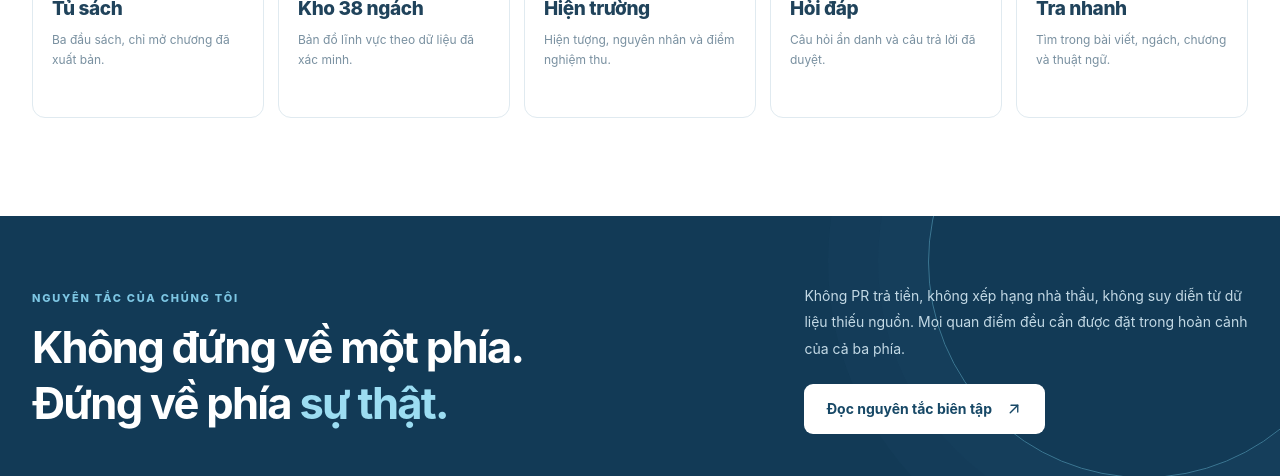
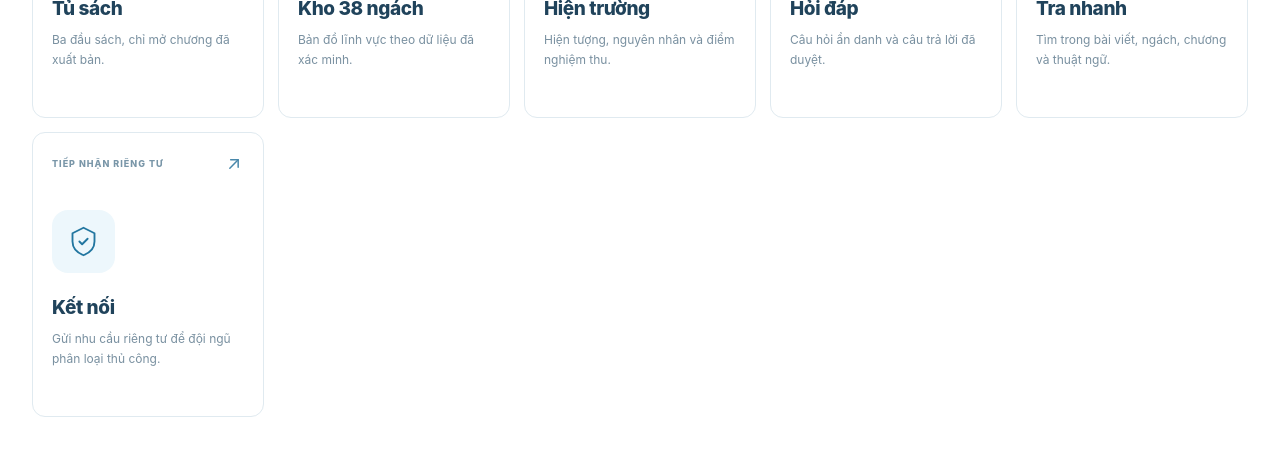
Before and after one commit to hoanglamvu04/conspace, a React (Vite) app in the folder frontend/: page / in a window 1280 px wide. Shown: the part 2540-3016 px from the top of the page. Built offline with nearby package versions, Linux system fonts and the light colour scheme; no server answers.

Commit message:
feat(public): emphasize Connection in navigation and homepage

```diff
--- a/frontend/src/config.js
+++ b/frontend/src/config.js
@@ -27,7 +27,7 @@ export const PRIMARY_NAV = [
   { to: '/hien-truong', label: 'Hiện trường' },
   { to: '/hoi-dap', label: 'Hỏi đáp' },
   { to: '/tra-nhanh', label: 'Tra nhanh' },
-  { to: '/ket-noi', label: 'Kết nối' },
+  { to: '/ket-noi', label: 'Kết nối', emphasis: true },
 ];
 
 export const BOOKS = [
@@ -54,6 +54,7 @@ export const SECTION_LINKS = [
   { to: '/hien-truong', title: 'Hiện trường', eyebrow: 'QUAN SÁT', icon: 'hardhat', description: 'Hiện tượng, nguyên nhân và điểm nghiệm thu.' },
   { to: '/hoi-dap', title: 'Hỏi đáp', eyebrow: 'ĐỐI THOẠI', icon: 'users', description: 'Câu hỏi ẩn danh và câu trả lời đã duyệt.' },
   { to: '/tra-nhanh', title: 'Tra nhanh', eyebrow: 'TÌM ĐÚNG CHỖ', icon: 'search', description: 'Tìm trong bài viết, ngách, chương và thuật ngữ.' },
+  { to: '/ket-noi', title: 'Kết nối', eyebrow: 'TIẾP NHẬN RIÊNG TƯ', icon: 'shield', description: 'Gửi nhu cầu riêng tư để đội ngũ phân loại thủ công.' },
 ];
 
 export function formatDate(value) {
```
